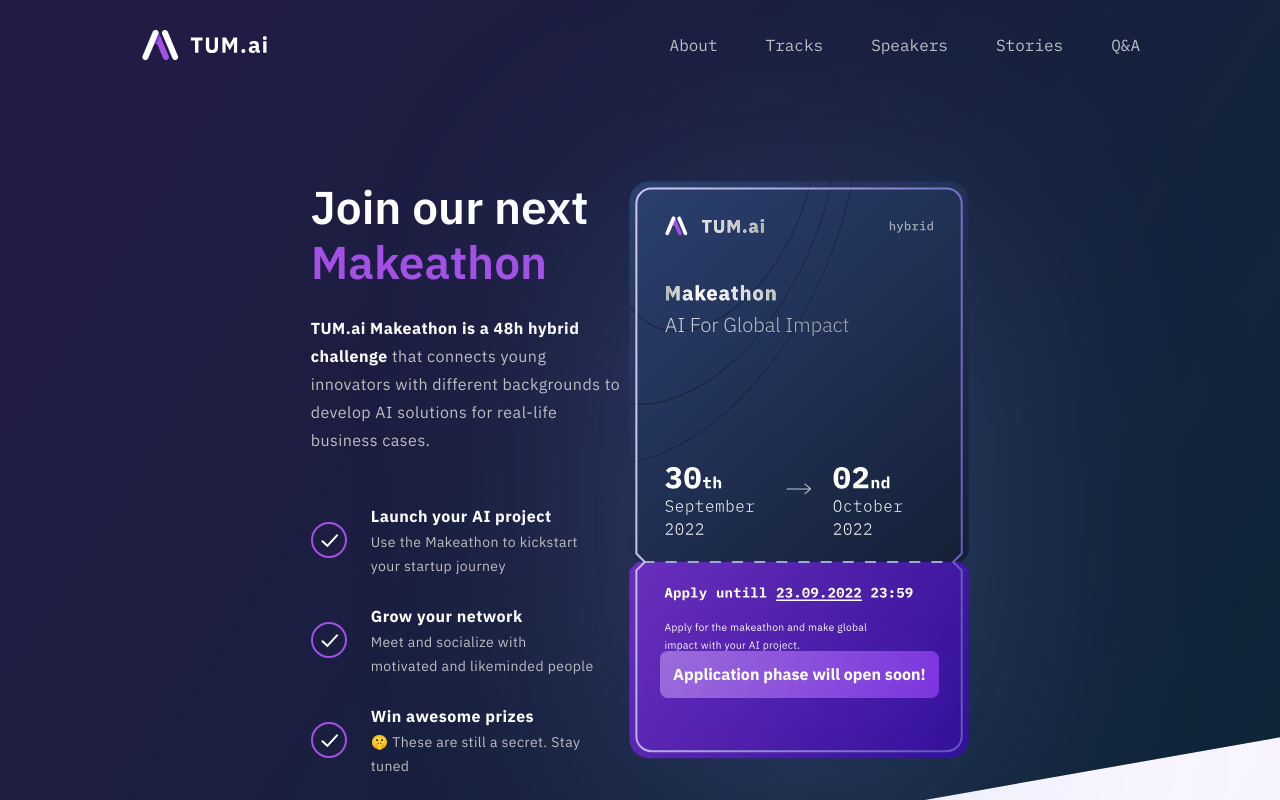
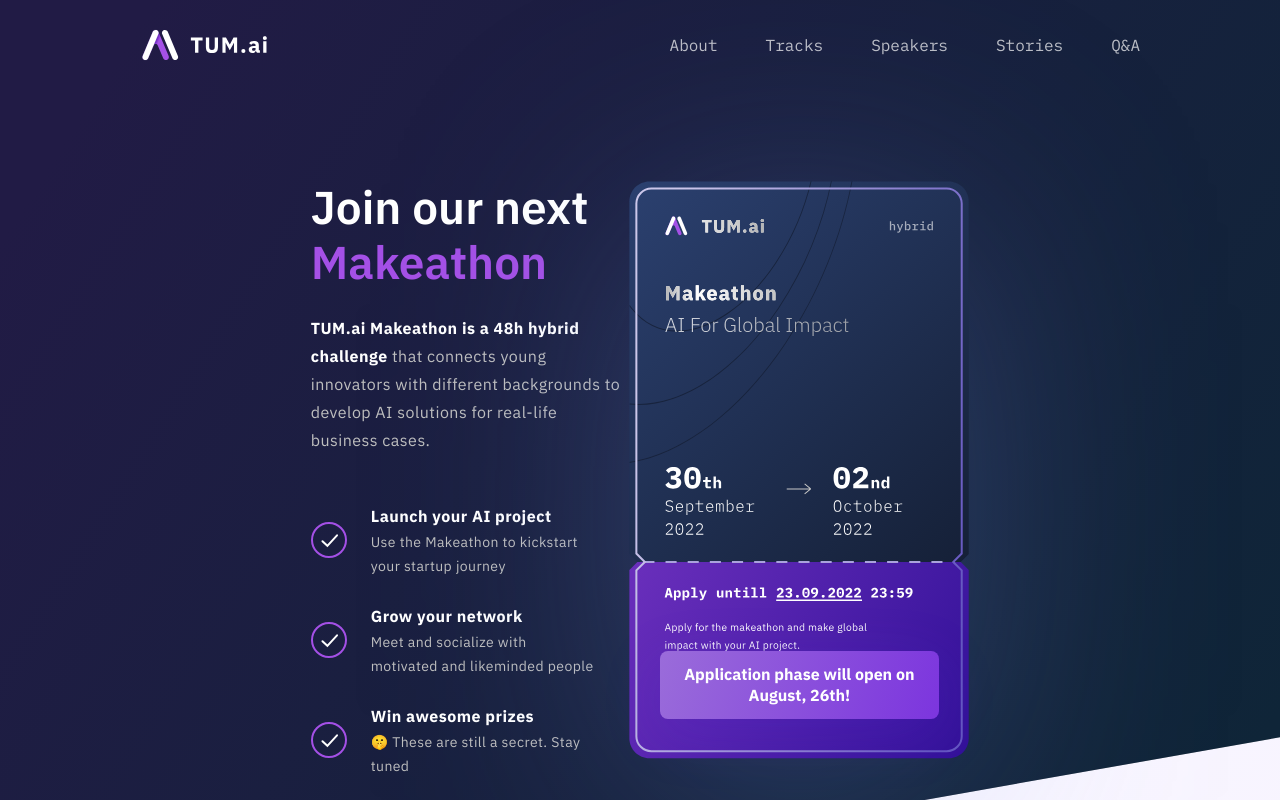
Before and after one commit to tum-ai/makeathon2022, a Next.js app: page / in a window 1280 px wide. Shown: the top 800 px of the page. Built offline with nearby package versions, Linux system fonts and the light colour scheme.

Commit message:
Fix application button

```diff
--- a/components/02_molecules/ticket.js
+++ b/components/02_molecules/ticket.js
@@ -7,7 +7,7 @@ export default function Ticket({position}){
       <div alt="Ticket" className={styles.Ticket}></div>
       <Link href="#" passHref={true} >
         <div className={styles.CtaButton}>
-          <div className={styles.Text}>Application phase will open soon!</div>
+          <div className={styles.Text}>Application phase will open on August, 26th!</div>
         </div>
       </Link>
     </div>
@@ -16,7 +16,7 @@ export default function Ticket({position}){
       <div alt="Ticket" className={styles.Ticket}></div>
       <Link href="#" passHref={true} >
         <div className={styles.CtaButton}>
-          <div className={styles.Text}>Application phase will open soon!</div>
+          <div className={styles.Text}>Application phase will open on August, 26th!</div>
         </div>
       </Link>
     </div>
--- a/components/03_sections/roadmap.js
+++ b/components/03_sections/roadmap.js
@@ -37,7 +37,7 @@ const data = {
       "icon": "/assets/workshops.svg",
       "time": "25.09 - 27.09",
       "content_highlighted": "Find your team members in the series of socializing events between 27th and 29th of September! ",
-      "content": "In addition, TUM.ai and industry partners organize educational workshops about introduction to AI to non-techies, business ideation, geting started with Codex by OpenAI, and much more!",
+      "content": "In addition, TUM.ai and industry partners organize educational workshops about introduction to AI to non-techies, business ideation and much more!",
       "img": "/assets/road04.jpg"
     },
     {
@@ -45,7 +45,7 @@ const data = {
       "icon": "/assets/business_talks.svg",
       "time": "27.09 - 29.09",
       "content_highlighted": "From the 27th until the 29th of September, ",
-      "content": "you will have a chance to listen to inspiring talks held by industry leaders on topics related to AI in the medical, environmental or educational domain. The workshops will be held in hybrid starting at 19:00 CET.",
+      "content": "you will have a chance to listen to inspiring talks held by industry leaders on topics related to AI in the medical, environmental or social domain. The workshops will be held in hybrid starting at 19:00 CET.",
       "img": "/assets/road05.jpeg"
     },
     {
```
